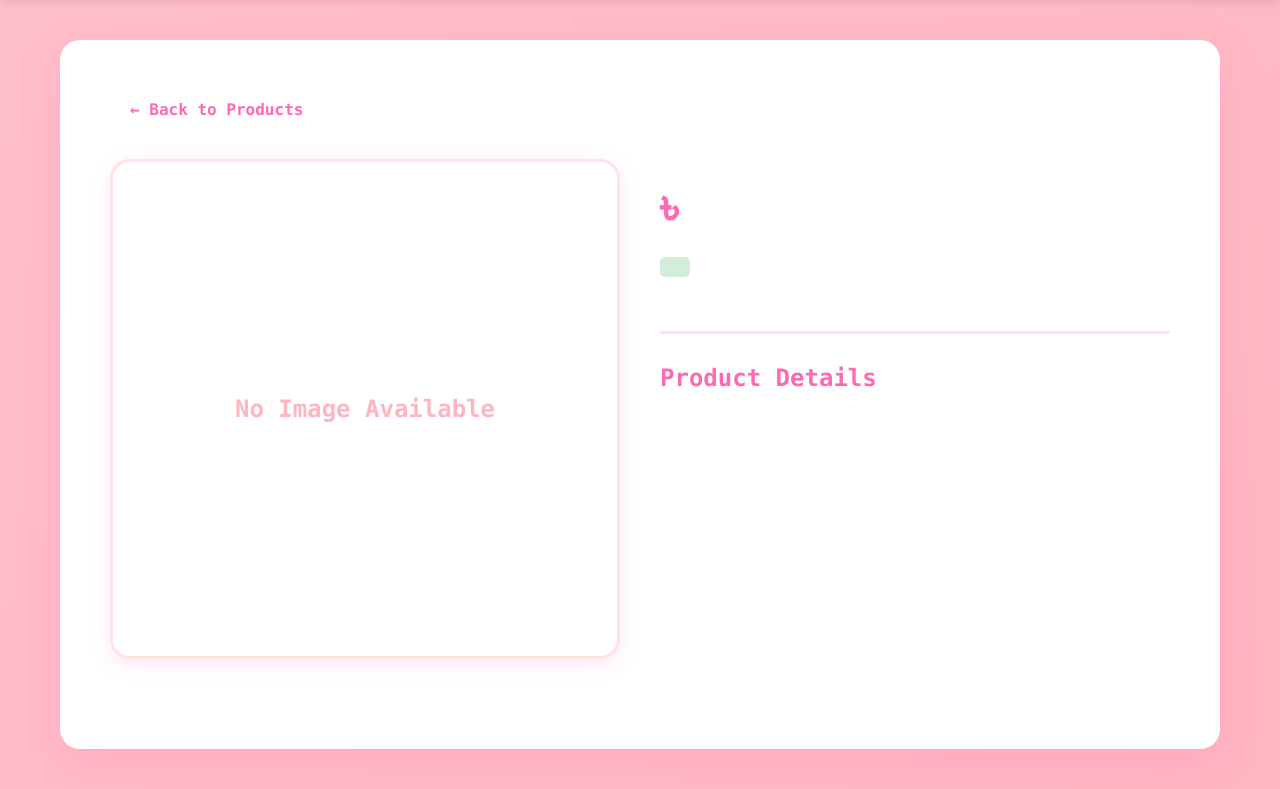
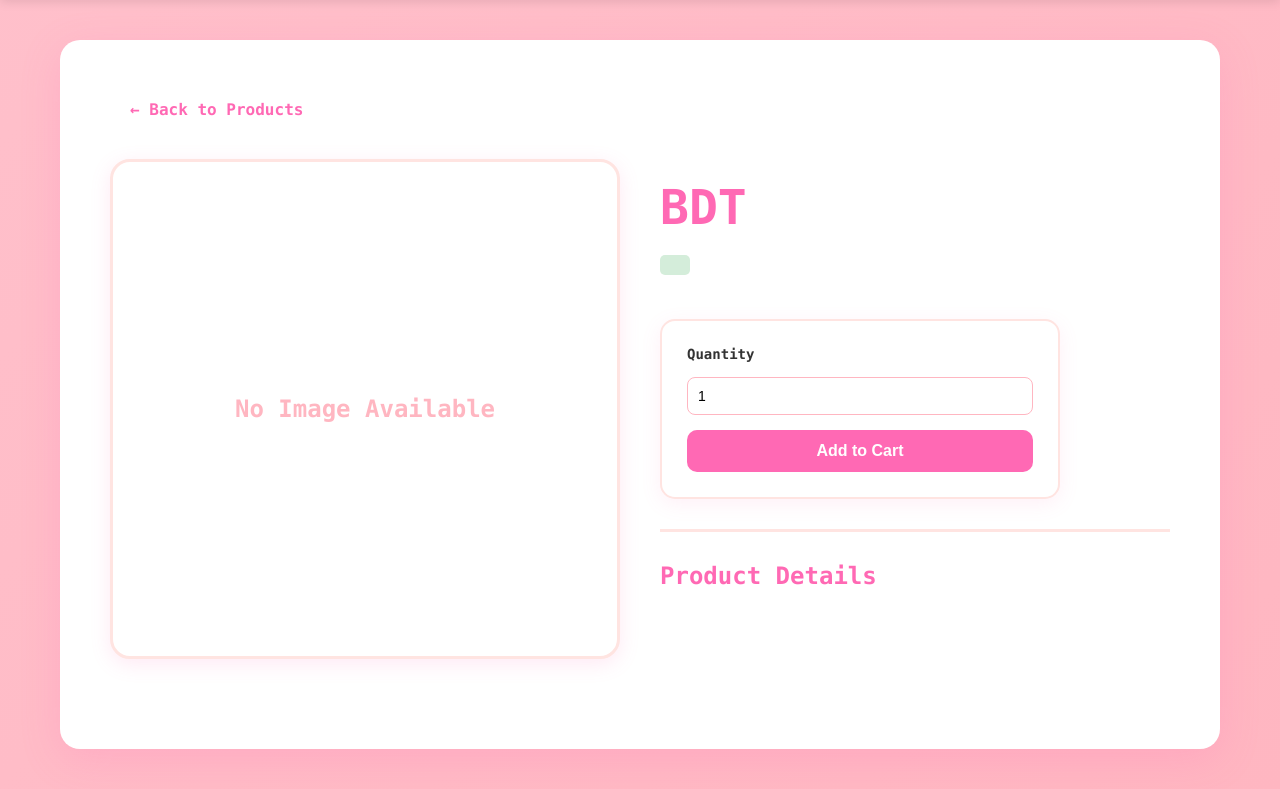
Before and after one commit to rysahona12/pookiecare, a Django app: template products/templates/products/product_detail.html in a window 1280 px wide. Shown: the part 78-867 px from the top of the page. Run offline with Django 5.2, Linux system fonts and the light colour scheme; the template is opened without the code that fills it, so the values that code supplies are empty; the visitor is signed in with stand-in values (Sample User, id 1).

Commit message:
Adjusted CSS and HTML to adapt with cart and order features.

```diff
--- a/products/templates/products/product_detail.html
+++ b/products/templates/products/product_detail.html
@@ -250,6 +250,62 @@
             font-weight: bold;
             color: #ff69b4;
         }
+        .purchase-card {
+            background: white;
+            border: 2px solid #ffe4e1;
+            border-radius: 15px;
+            padding: 25px;
+            box-shadow: 0 5px 20px rgba(255, 105, 180, 0.1);
+            max-width: 400px;
+            margin: 20px 0;
+        }
+        .purchase-card form {
+            display: flex;
+            flex-direction: column;
+            gap: 15px;
+        }
+        .purchase-card label {
+            font-size: 14px;
+            color: #333;
+        }
+        .purchase-card input[type="number"] {
+            padding: 10px;
+            border: 1px solid #ffb6c1;
+            border-radius: 8px;
+            font-size: 14px;
+            width: 100%;
+            box-sizing: border-box;
+        }
+        .purchase-card input[type="number"]:focus {
+            outline: none;
+            border-color: #ff69b4;
+            box-shadow: 0 0 5px rgba(255, 105, 180, 0.3);
+        }
+        .purchase-card button {
+            padding: 12px;
+            background: #ff69b4;
+            color: white;
+            font-size: 16px;
+            font-weight: 600;
+            border: none;
+            border-radius: 10px;
+            cursor: pointer;
+            transition: all 0.3s;
+        }
+        .purchase-card button:hover {
+            background: #ff85c1;
+            transform: translateY(-2px);
+        }
+        .purchase-card button:disabled {
+            background: #ccc;
+            cursor: not-allowed;
+        }
+        .purchase-card .login-note {
+            font-size: 14px;
+            color: #ff69b4;
+            text-align: center;
+            padding: 10px 0;
+        }
         @media (max-width: 768px) {
             .navbar {
                 flex-direction: column;
@@ -299,9 +355,10 @@
         <div class="navbar-links">
             <a href="{% url 'products:home' %}">Home</a>
             <a href="{% url 'products:products_list' %}">Products</a>
-            <a href="{% url 'products:cart' %}" class="active">Cart</a>
+            <a href="{% url 'products:cart' %}" class="active">
+                Cart{% if cart_item_count %} ({{ cart_item_count }}){% endif %}
+            </a>
             <a href="{% url 'products:checkout' %}">Checkout</a>
-
             {% if user.is_authenticated %}
                 <a href="{% url 'user:profile' %}">Profile</a>
                 {% if user.is_staff %}
@@ -314,6 +371,14 @@
             {% endif %}
         </div>
     </nav>
+
+    {% if messages %}
+    <div class="messages">
+        {% for message in messages %}
+            <div class="message">{{ message }}</div>
+        {% endfor %}
+    </div>
+    {% endif %}
 
     <div class="content-wrapper">
         <div class="container">
@@ -336,12 +401,27 @@
                     <div class="product-brand">{{ product.brand.brand_name }}</div>
                     <h1>{{ product.product_name }}</h1>
                     <div class="product-category">{{ product.category.category_name }}</div>
-
-                <div class="product-price">৳{{ product.price|floatformat:2 }}</div>
+                    <div class="product-price">BDT {{ product.price|floatformat:2 }}</div>
 
                     <span class="product-stock {% if product.available_stock == 0 %}stock-out{% elif product.available_stock < 10 %}stock-low{% else %}stock-in{% endif %}">
                         {{ product.get_stock_status }}
                     </span>
+
+                    <div class="purchase-card">
+                        {% if user.is_authenticated %}
+                        <form method="post" action="{% url 'products:add_to_cart' product.product_id %}">
+                            {% csrf_token %}
+                            <label for="quantity" style="font-weight:600;">Quantity</label>
+                            <input id="quantity" name="quantity" type="number" min="1" max="{{ product.available_stock }}" value="1">
+                            <input type="hidden" name="next" value="{% url 'products:product_detail' product.product_id %}">
+                            <button type="submit" {% if product.available_stock == 0 %}disabled style="background:#ccc; cursor:not-allowed;"{% endif %}>
+                                Add to Cart
+                            </button>
+                        </form>
+                        {% else %}
+                            <div class="login-note">Login to add this item to your cart.</div>
+                        {% endif %}
+                    </div>
 
                     <div class="product-details">
                         <h2>Product Details</h2>
@@ -369,7 +449,7 @@
                                 <div class="product-card-info">
                                     <div class="product-card-brand">{{ related.brand.brand_name }}</div>
                                     <div class="product-card-name">{{ related.product_name }}</div>
-                            <div class="product-card-price">৳{{ related.price|floatformat:2 }}</div>
+                                    <div class="product-card-price">BDT {{ related.price|floatformat:2 }}</div>
                                 </div>
                             </div>
                         </a>
```
Lines whose indentation alone changed are shown as unchanged.
